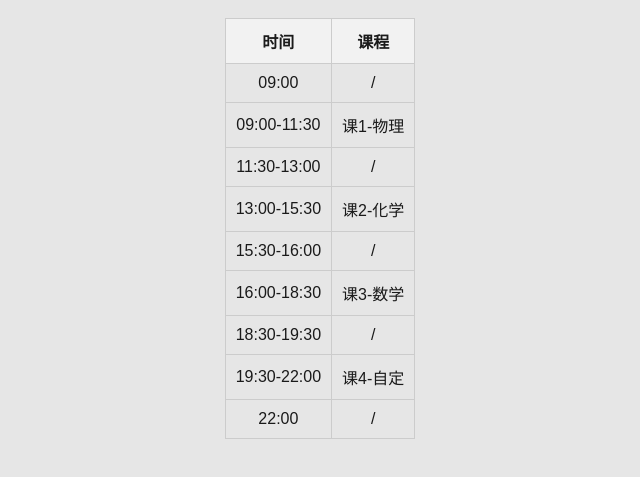
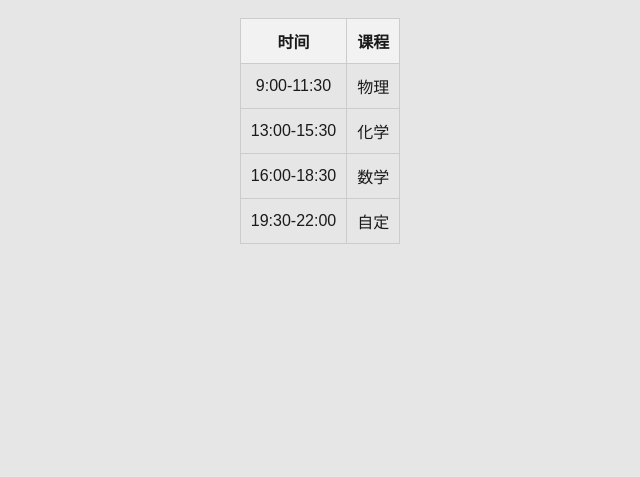
Before and after one commit to ordylan/New-Timetable-Reminder, a plain HTML site: page index.html in a window 1280 px wide. Shown: the part 209-686 px from the top of the page, without its empty margins (320-960 px from the left). Drawn offline with Linux system fonts and the light colour scheme.

Commit message:
Auto List

```diff
--- a/index.html
+++ b/index.html
@@ -73,6 +73,14 @@
       });
   }
 </script>
+</head>
+<body>
+<p id="ke"></p>
+  <h1>课程表</h1>
+
+     <div id="loading">
+        <span>ORDYLAN——课表系统<hr> 正在载入...</span>
+    </div>
   <script>
         window.onload = function() {
             var loadingDiv = document.getElementById('loading');
@@ -82,6 +90,57 @@
             }, 500);
         }
   localStorage.TEMP_LISTSUTUDYMUSIC="0";
+
+      const schedule = [
+        { startTime: 900, endTime: 1130, course: "物理" },
+        { startTime: 1300, endTime: 1530, course: "化学" },
+        { startTime: 1600, endTime: 1830, course: "数学" },
+        { startTime: 1930, endTime: 2200, course: "自定" }
+      ];
+
+
+function addColon(time) {
+  let str = time.toString();
+  if (str.length >= 3) {
+    let prefix = str.slice(0, -2);
+    let suffix = str.slice(-2);
+    str = prefix + ':' + suffix;
+  }else{str="Err";}
+  return str;
+}
+
+function generateScheduleTable() {
+  const table = document.createElement("table");
+  const headerRow = document.createElement("tr");
+  const timeHeader = document.createElement("th");
+  const courseHeader = document.createElement("th");
+
+  timeHeader.textContent = "时间";
+  courseHeader.textContent = "课程";
+
+  headerRow.appendChild(timeHeader);
+  headerRow.appendChild(courseHeader);
+  table.appendChild(headerRow);
+
+  for (const { startTime, endTime, course } of schedule) {
+    const row = document.createElement("tr");
+    const timeCell = document.createElement("td");
+    const courseCell = document.createElement("td");
+
+    timeCell.textContent = addColon(startTime) + "-" + addColon(endTime);
+    courseCell.textContent = course;
+
+    row.appendChild(timeCell);
+    row.appendChild(courseCell);
+    table.appendChild(row);
+  }
+
+  //return table;
+document.body.appendChild(table);
+}
+
+generateScheduleTable();
+
     function displaySchedule() {
       const now = new Date();
       const currentTime = now.getHours() * 100 + now.getMinutes();
@@ -94,12 +153,7 @@
      if (currentTime % 100 === 2 || currentTime % 100 === 32) {
           localStorage.TEMP_LISTSUTUDYMUSIC="0";
       }
-      const schedule = [
-        { startTime: 900, endTime: 1130, course: "物理" },
-        { startTime: 1300, endTime: 1530, course: "化学" },
-        { startTime: 1600, endTime: 1830, course: "数学" },
-        { startTime: 1930, endTime: 2200, course: "自定" }
-      ];
+
 
       let currentCourse = "/";
 
@@ -127,55 +181,12 @@
     }
 
     setInterval(displaySchedule, 1000);
+
+      //开启提示铃声
+     new Audio("class.wav").play().catch(error => {
+      alert("自动播放被浏览器阻止, 无法自动播放铃声!");
+    });
+
   </script>
-</head>
-<body>
-<p id="ke"></p>
-  <h1>课程表</h1><table>
-  <tr>
-    <th>时间</th>
-    <th>课程</th>
-  </tr>
-  <tr>
-    <td>09:00</td>
-    <td>/</td>
-  </tr>
-  <tr>
-    <td>09:00-11:30</td>
-    <td>课1-物理</td>
-  </tr>
-  <tr>
-    <td>11:30-13:00</td>
-    <td>/</td>
-  </tr>
-  <tr>
-    <td>13:00-15:30</td>
-    <td>课2-化学</td>
-  </tr>
-  <tr>
-    <td>15:30-16:00</td>
-    <td>/</td>
-  </tr>
-  <tr>
-    <td>16:00-18:30</td>
-    <td>课3-数学</td>
-  </tr>
-  <tr>
-    <td>18:30-19:30</td>
-    <td>/</td>
-  </tr>
-  <tr>
-    <td>19:30-22:00</td>
-    <td>课4-自定</td>
-  </tr>
-  <tr>
-    <td>22:00</td>
-    <td>/</td>
-  </tr>
-</table>
-
-     <div id="loading">
-        <span>ORDYLAN——课表系统<hr> 正在载入...</span>
-    </div>
 </body>
 </html>
```
